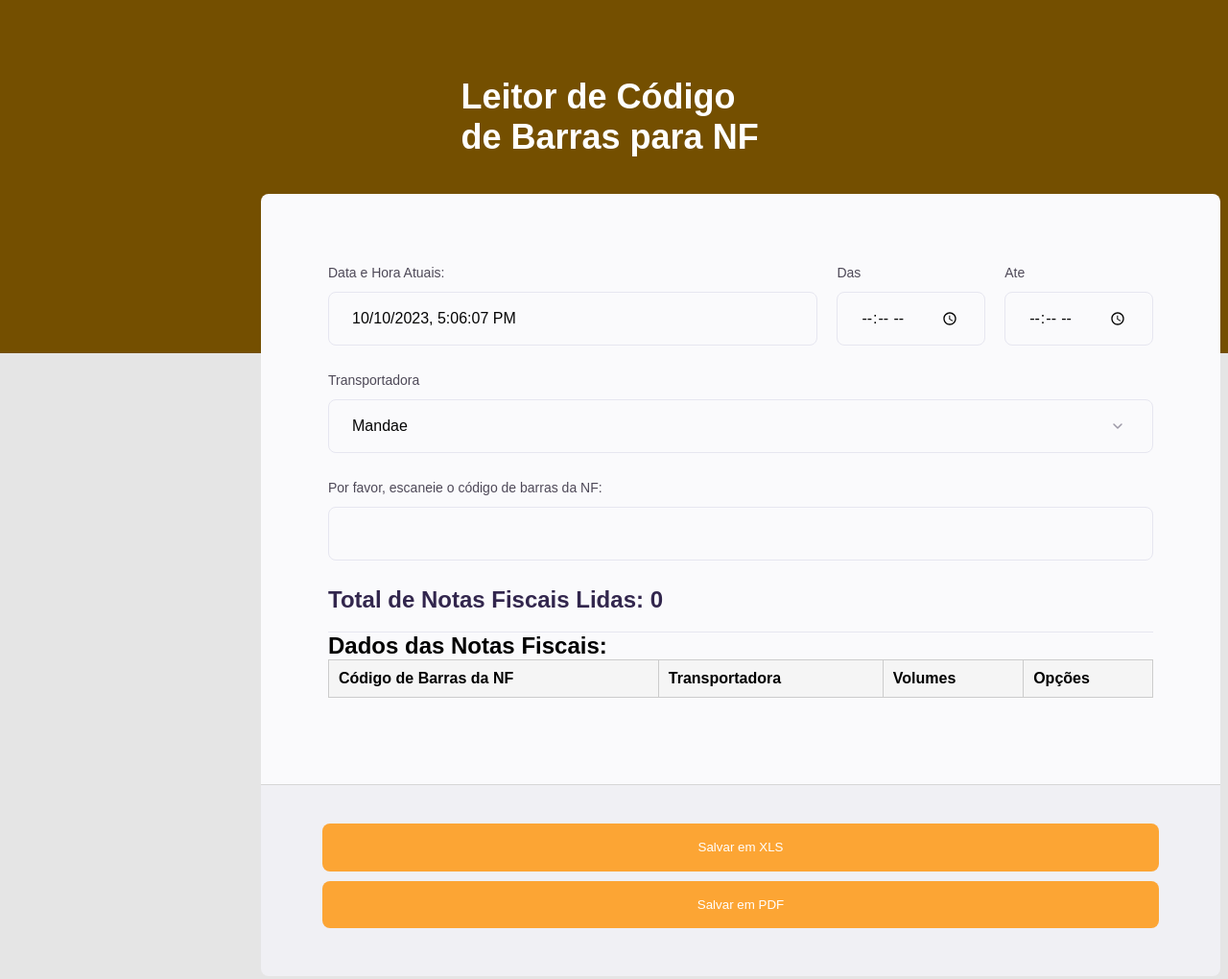
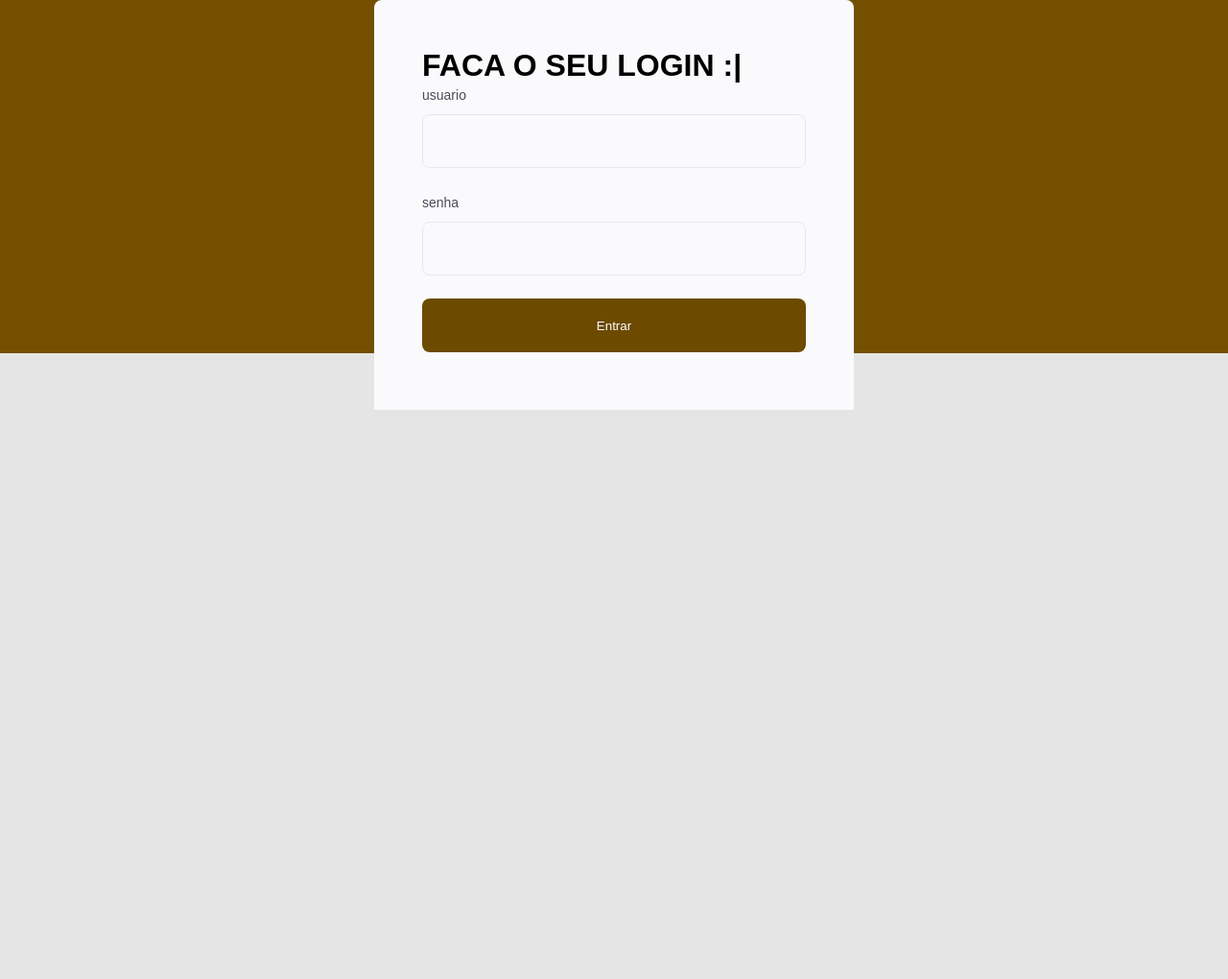
Before and after one commit to samuelc-01/bipe-project, a plain HTML site: page index.html in a window 1280 px wide. Shown: the whole page at 96% size. After the commit the page ends 800 px from the top, so only its background shows below. Drawn offline with Linux system fonts and the light colour scheme.

Commit message:
start create login page and more

```diff
--- a/index.html
+++ b/index.html
@@ -1,17 +1,17 @@
 <!DOCTYPE html>
-<html>
+<html lang="en">
   <head>
+    <meta charset="UTF-8" />
+    <meta name="viewport" content="width=device-width, initial-scale=1.0" />
     <title>Leitor de Código de Barras para NF</title>
     <script src="https://cdnjs.cloudflare.com/ajax/libs/xlsx/0.17.3/xlsx.full.min.js"></script>
-    <script src="https://cdnjs.cloudflare.com/ajax/libs/pdfmake/0.1.68/pdfmake.min.js"></script>
     <script src="https://cdnjs.cloudflare.com/ajax/libs/pdfmake/0.1.68/vfs_fonts.js"></script>
     <link rel="stylesheet" href="style.css" />
     <script src="./main.js" defer></script>
-    <script src="jspdf.min.js"></script>
     <link rel="icon" href="./images/Favicon.png" type="image/x-icon" />
   </head>
   <body>
-    <div class="container">
+    <div class="container hidden">
       <header>
         <h1>Leitor de Código de Barras para NF</h1>
       </header>
@@ -91,5 +91,28 @@
         </button>
       </footer>
     </div>
+
+    <div class="login-page">
+      <div class="login-form">
+        <h1>FACA O SEU LOGIN <span>:|</span></h1>
+
+        <fieldset>
+          <div class="input-wrapper">
+            <label>usuario</label>
+            <input type="text" id="userName" />
+          </div>
+
+          <div class="input-wrapper">
+            <label>senha</label>
+            <input type="password" id="password" />
+          </div>
+        </fieldset>
+
+        <button id="button">
+          <!-- onclick="validation(userName, password)" -->
+          Entrar
+        </button>
+      </div>
+    </div>
   </body>
 </html>
--- a/main.js
+++ b/main.js
@@ -3,6 +3,26 @@ const codigosDeBarrasLidos = new Map();
 const dataHoraAtualInput = document.getElementById("dataHoraAtual");
 const transportadoraInput = document.getElementById("transportadora");
 const tabelaNFs = document.getElementById("tabelaNFs");
+const container = document.querySelector(".container");
+const userNameInput = document.getElementById("userName");
+const passwordInput = document.getElementById("password");
+const loginPage = document.querySelector(".login-page");
+
+loginPage.addEventListener("submit", function (event) {
+  event.preventDefault(); // Evita que o formulário seja enviado
+  const userName = userNameInput.value;
+  const password = passwordInput.value;
+  validation(userName, password);
+});
+
+function validation(userName, password) {
+  if (userName === "admin" && password === "1234") {
+    container.classList.remove("hidden");
+    loginPage.classList.add("hidden");
+  } else {
+    alert("Usuário ou senha inválidos.");
+  }
+}
 
 function atualizarDataHoraAtual() {
   const dataHora = new Date();
@@ -155,3 +175,51 @@ function removerCodigoDeBarras(codigoLido) {
     }
   }
 }
+
+// class User {
+//   constructor(username, password) {
+//     this.username = username;
+//     this.password = password;
+//   }
+// }
+
+// class Person {
+//   constructor() {
+//     this.people = [];
+//   }
+//   addPerson(username, password) {
+//     if (this.people.length < 5) {
+//       const user = new User(username, password);
+//       this.people.push(user);
+//     }
+//   }
+// }
+
+// // const tonin = new Person();
+
+// const personManager = new Person();
+
+// // Adicionar 5 pessoas com nomes e senhas
+// personManager.addPerson("Pessoa1", "senha1");
+// personManager.addPerson("Pessoa2", "senha2");
+// personManager.addPerson("Pessoa3", "senha3");
+// personManager.addPerson("Pessoa4", "senha4");
+// personManager.addPerson("Pessoa5", "senha5");
+
+// console.log(personManager.people[1]);
+// // function loopTest(pessoaManager) {
+// //   const array = pessoaManager;
+
+// //   forEach((array) => {
+// //     console.log(pessoaManager.pessoas[i]);
+// //   });
+// // }
+
+// // console.log(loopTest(pessoaManager));
+
+// // function isValue(pessoaManager) {
+
+// //   // const arrayUser = pessoaManager.pessoas[0].user;
+
+// //   if(pessoaManager.pessoas[i].user && pessoaManager.pessoas[i].password)
+// // }
--- a/style.css
+++ b/style.css
@@ -50,12 +50,13 @@ header p {
   line-height: 26px;
 }
 
-main .my-form {
+.my-form {
   margin-top: 38px;
   background: #fafafc;
   border-radius: 8px 8px 0px 0px;
-  padding: 70px;
+  padding: 80px;
   width: 1000px;
+  margin: 0 auto;
 
   /* Defina a altura mínima e ative a rolagem vertical */
   min-height: 300px;
@@ -239,24 +240,11 @@ footer {
   border-radius: 0 0 8px 8px;
 }
 
-footer .button {
-  height: 56px;
-  color: white;
-  border-radius: 8px;
-  background: #ff9100c8;
-  border: none;
-  padding: 10px;
-  margin-bottom: 10px;
-
-  font-family: "Archivo", sans-serif;
-  cursor: pointer;
-}
-
 .button {
   height: 56px;
   color: white;
   border-radius: 8px;
-  background: #ff9100c8;
+  background: #6c4a00;
   border: none;
   padding: 10px;
   margin-bottom: 10px;
@@ -266,5 +254,45 @@ footer .button {
 }
 
 footer .button:hover {
-  background: #b97b00;
+  background: #8e6c22;
 }
+
+/* login Page */
+
+.login-form {
+  margin-top: 60px;
+  background: #fafafc;
+  border-radius: 8px 8px 0px 0px;
+  padding: 50px;
+  width: 500px;
+  margin: 0 auto;
+
+  /* Defina a altura mínima e ative a rolagem vertical */
+  min-height: 300px;
+  overflow-y: auto;
+
+  /* Remova a altura fixa para permitir o crescimento dinâmico */
+  /* height: 1200px; */
+}
+
+#button {
+  height: 56px;
+  width: 400px;
+  color: white;
+  border-radius: 8px;
+  background: #6c4a00;
+  border: none;
+  padding: 10px;
+  margin-bottom: 10px;
+
+  font-family: "Archivo", sans-serif;
+  cursor: pointer;
+}
+
+#button:hover {
+  background: #8e6c22;
+}
+
+.hidden {
+  display: none;
+}
```
Also changed, not shown: 2 other files.
